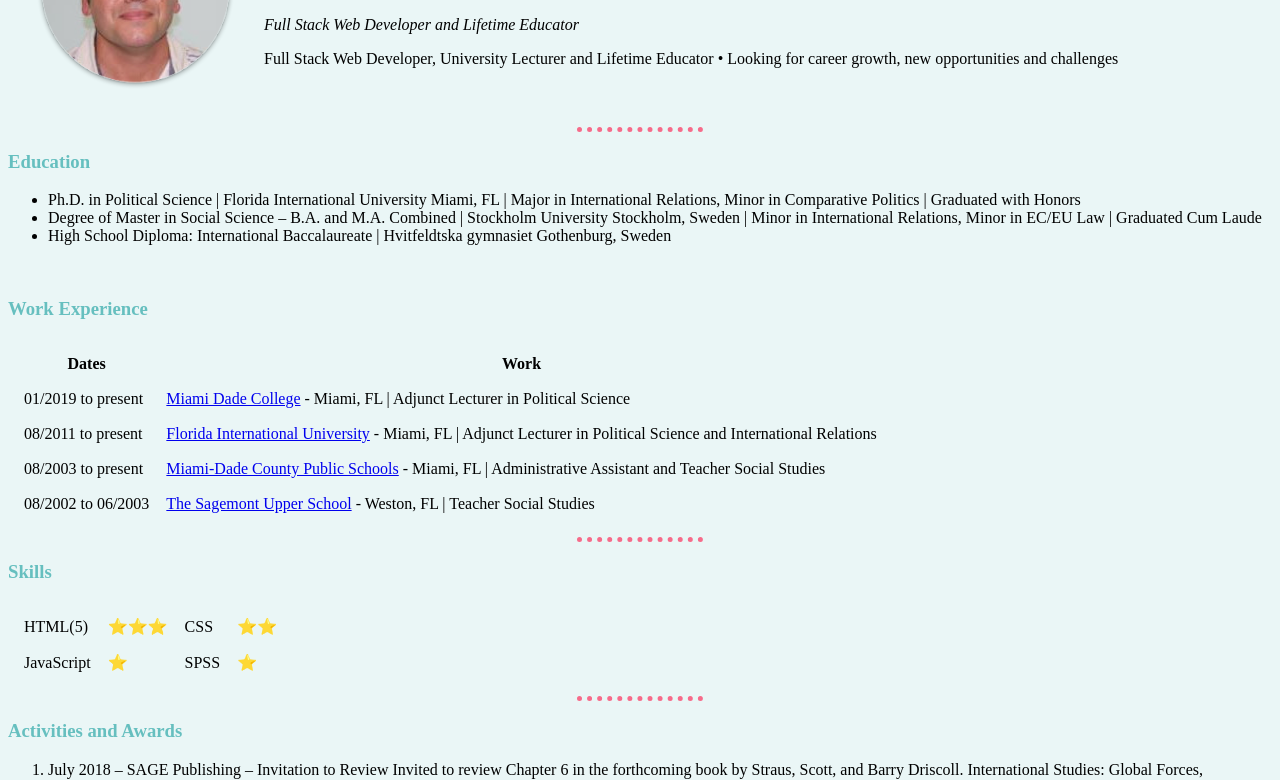
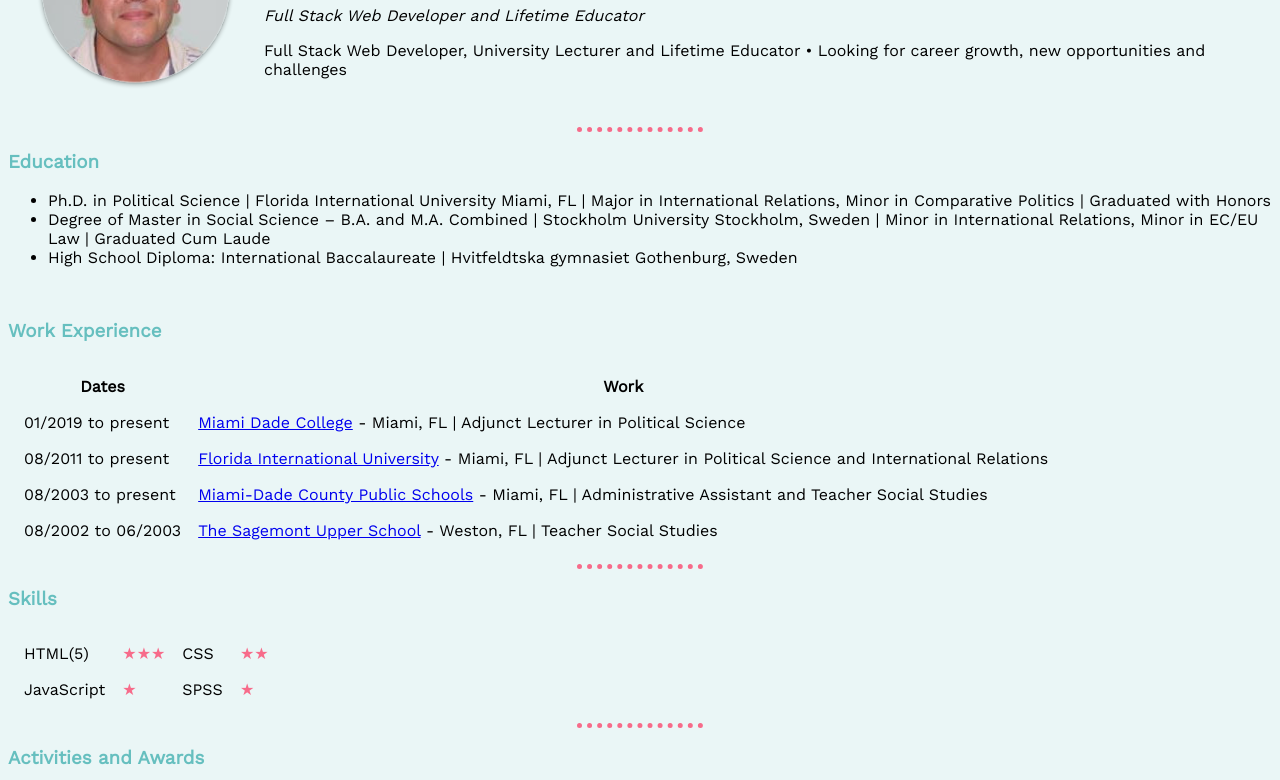
Before and after one commit to lzini/resume, a plain HTML site: page index.html in a window 1280 px wide. Shown: the part 148-928 px from the top of the page. Drawn offline with nearby package versions, Linux system fonts and the light colour scheme.

Commit message:
Add files via upload

```diff
--- a/css/styles.css
+++ b/css/styles.css
@@ -12,13 +12,28 @@
 
   h1 {
     color: #66bfbf;
+    font-family: 'Work Sans', sans-serif;
+
   }
 
   h3 {
     color: #66bfbf;
+    font-family: 'Work Sans', sans-serif;
+
   }
 
-  @font-face {
-    font-family: 'Work Sans', sans-serif;
-    src: url('https://fonts.googleapis.com/css?family=Work+Sans');
-  }
+p{
+  font-family: 'Work Sans', sans-serif;
+}
+table{
+  font-family: 'Work Sans', sans-serif;
+
+}
+ul{
+  font-family: 'Work Sans', sans-serif;
+
+}
+ol{
+  font-family: 'Work Sans', sans-serif;
+
+}
--- a/index.html
+++ b/index.html
@@ -5,6 +5,7 @@
   <meta charset="utf-8">
   <title>😱 Luca's Resume</title>
   <link rel="stylesheet" href="css/styles.css">
+  <link rel="stylesheet" href="https://fonts.googleapis.com/css?family=Work+Sans">
 </head>
 
 <body>
@@ -60,15 +61,15 @@
     <tbody>
       <tr>
         <td>HTML(5)</td>
-        <td>⭐⭐⭐</td>
+        <td><span style="font-size:100%;color:#f76b8a;">&starf;</span><span style="font-size:100%;color:#f76b8a;">&starf;</span><span style="font-size:100%;color:#f76b8a;">&starf;</span></td>
         <td>CSS</td>
-        <td>⭐⭐</td>
+        <td><span style="font-size:100%;color:#f76b8a;">&starf;</span><span style="font-size:100%;color:#f76b8a;">&starf;</span></td>
       </tr>
       <tr>
         <td>JavaScript</td>
-        <td>⭐</td>
+        <td><span style="font-size:100%;color:#f76b8a;">&starf;</span></td>
         <td>SPSS</td>
-        <td>⭐</td>
+        <td><span style="font-size:100%;color:#f76b8a;">&starf;</span></td>
       </tr>
     </tbody>
   </table>
```
